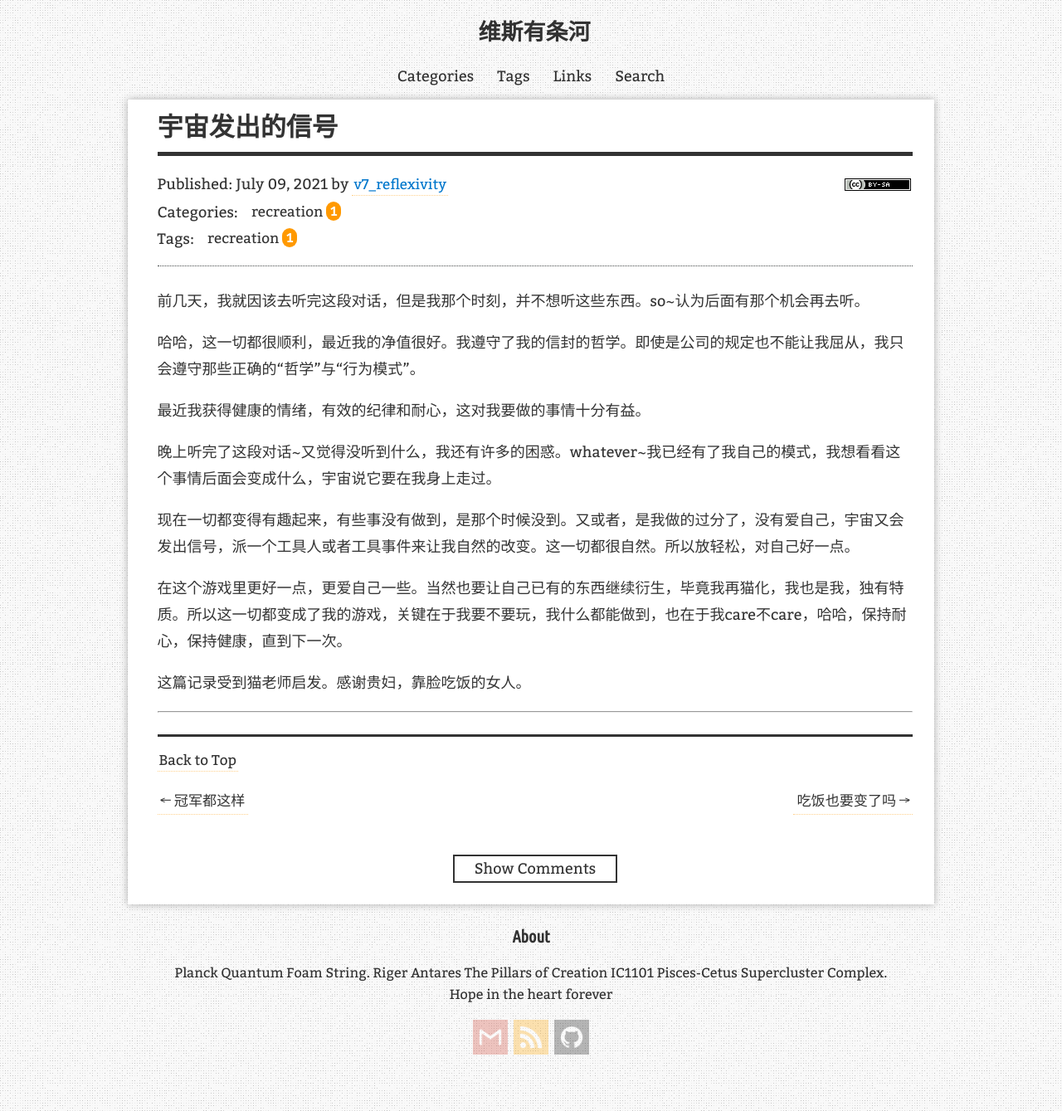
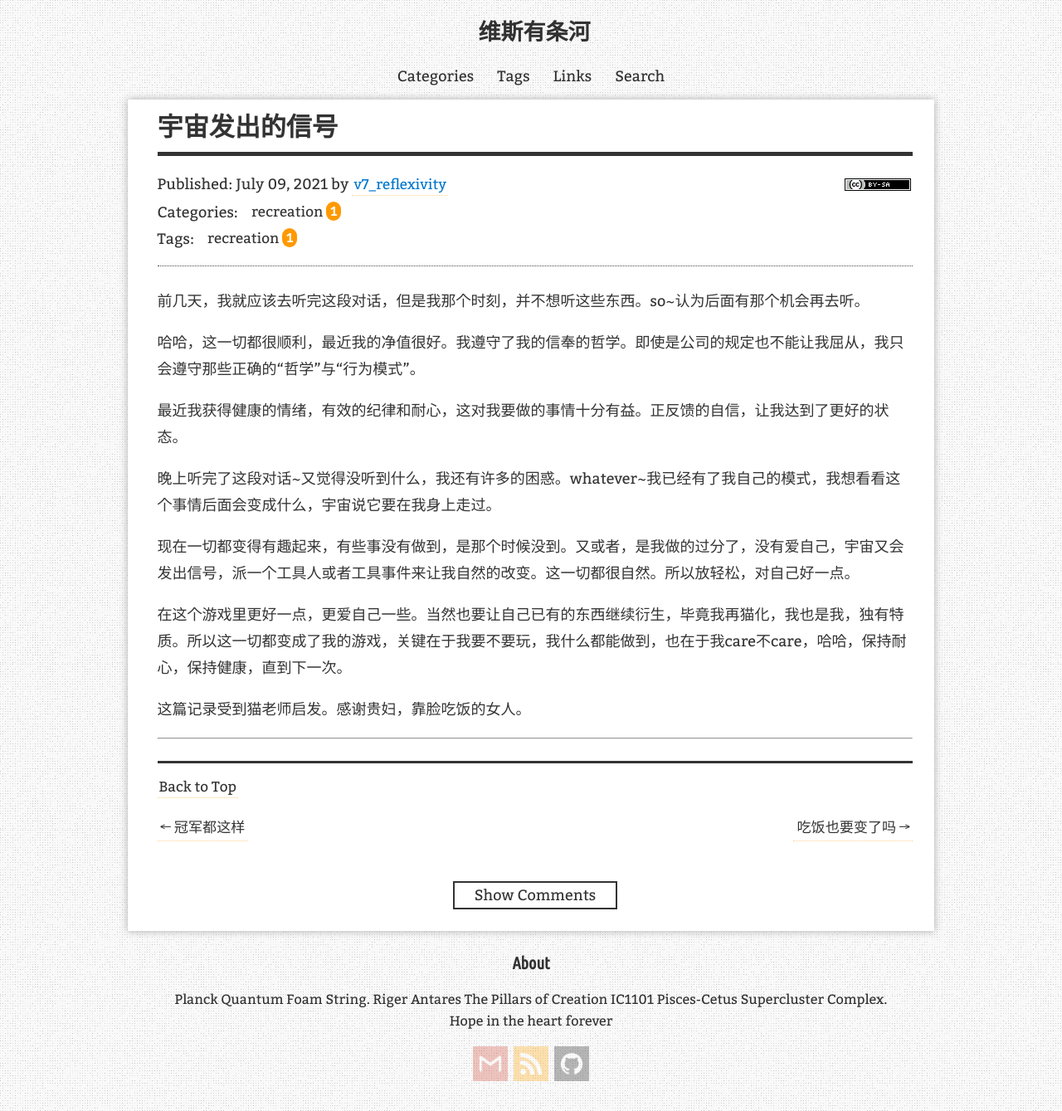
Before and after one commit to victor3pt/victor3pt, a Jekyll site: the page built from _posts/2021-07-09-宇宙发出的信号.md, in a window 1280 px wide. Shown: the whole page at 83% size. Built offline with Jekyll 4.4.1, drawn with Linux system fonts in a browser that asks for light colours; comment, search, counter and statistics services are not loaded.

Commit message:
changge post

```diff
--- a/_posts/2021-07-09-宇宙发出的信号.md
+++ b/_posts/2021-07-09-宇宙发出的信号.md
@@ -9,12 +9,12 @@
 permalink: /:categories/Recreation
 ---
 
-前几天，我就因该去听完这段对话，但是我那个时刻，并不想听这些东西。so~认为后面有那个机会再去听。
+前几天，我就应该去听完这段对话，但是我那个时刻，并不想听这些东西。so~认为后面有那个机会再去听。
 
-哈哈，这一切都很顺利，最近我的净值很好。我遵守了我的信封的哲学。即使是公司的规定也不能让我屈从，我只会遵守那些正确的“哲学”与“行为模式”。
+哈哈，这一切都很顺利，最近我的净值很好。我遵守了我的信奉的哲学。即使是公司的规定也不能让我屈从，我只会遵守那些正确的“哲学”与“行为模式”。
 
 
-最近我获得健康的情绪，有效的纪律和耐心，这对我要做的事情十分有益。
+最近我获得健康的情绪，有效的纪律和耐心，这对我要做的事情十分有益。正反馈的自信，让我达到了更好的状态。
 
 晚上听完了这段对话~又觉得没听到什么，我还有许多的困惑。whatever~我已经有了我自己的模式，我想看看这个事情后面会变成什么，宇宙说它要在我身上走过。
 
```
